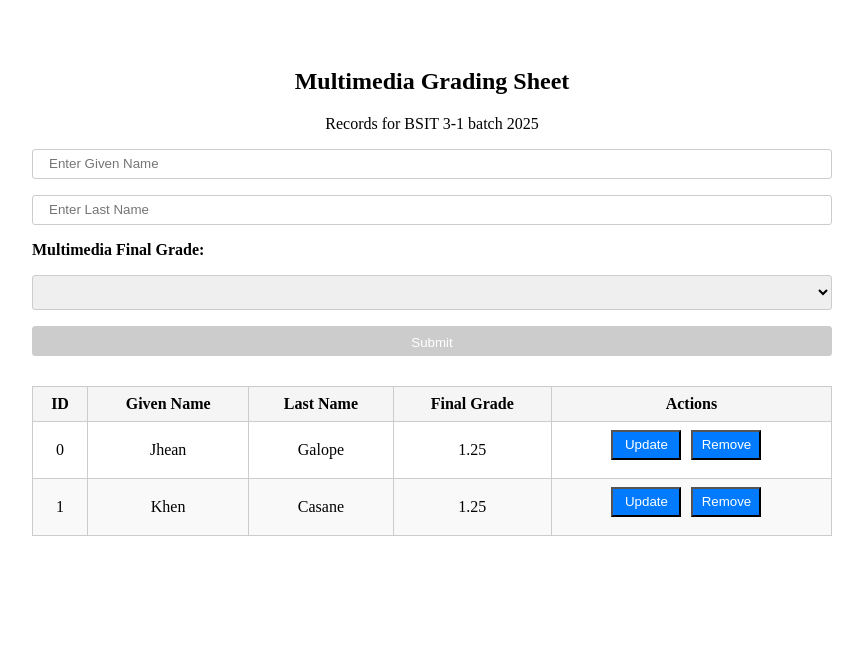
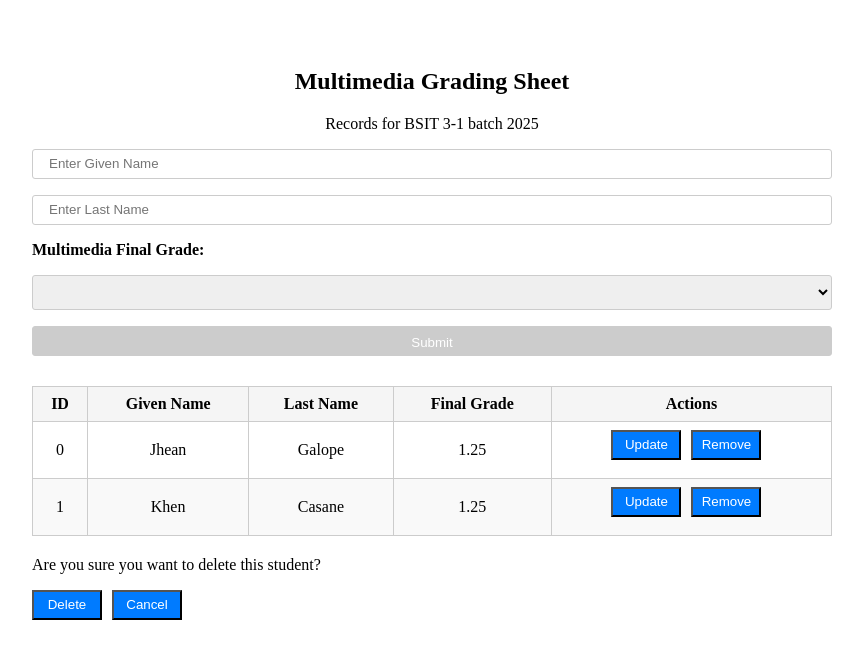
Before and after one commit to PUP-BSIT/exercise-4-vrzn_appdev, an Angular app: page / in a window 1280 px wide. Shown: the top 658 px of the page, without its empty margins (208-1071 px from the left). Built offline with nearby package versions, Linux system fonts and the light colour scheme.

Commit message:
Add content for confirmation Deletion

```diff
--- a/src/app/parent/parent.component.html
+++ b/src/app/parent/parent.component.html
@@ -5,10 +5,15 @@
     <p>Records for BSIT 3-1 batch 2025</p>
 </div>
 <div class="input-container">
-    <input type="text" placeholder="Enter Given Name" [(ngModel)]="newStudent.givenName" #givenName="ngModel" required (keypress)="validateInput($event)">
-    <input type="text" placeholder="Enter Last Name" [(ngModel)]="newStudent.lastName" #lastName="ngModel" required (keypress)="validateInput($event)">
+    <input type="text" placeholder="Enter Given Name"
+        [(ngModel)]="newStudent.givenName" #givenName="ngModel"
+        required (keypress)="validateInput($event)">
+    <input type="text" placeholder="Enter Last Name"
+        [(ngModel)]="newStudent.lastName" #lastName="ngModel"
+        required (keypress)="validateInput($event)">
     <label for="finalGrade">Multimedia Final Grade:</label>
-    <select [(ngModel)]="newStudent.finalGrade" #finalGrade="ngModel" required>
+    <select [(ngModel)]="newStudent.finalGrade"
+        #finalGrade="ngModel" required>
         <option value="1.00">1.00</option>
         <option value="1.25">1.25</option>
         <option value="1.5">1.5</option>
@@ -19,7 +24,8 @@
         <option value="3.0">3.0</option>
         <option value="5.0">5.0</option>
     </select>
-    <button (click)="addOrUpdateStudent()" [disabled]="!givenName.valid || !lastName.valid || !finalGrade.valid">
+    <button (click)="addOrUpdateStudent()" [disabled]="!givenName.valid ||
+        !lastName.valid || !finalGrade.valid">
         {{ isUpdating ? 'Save Changes' : 'Submit' }}
     </button>
 </div>
@@ -40,9 +46,19 @@
             <td>{{ student.lastName }}</td>
             <td>{{ student.finalGrade }}</td>
             <td>
-                <button (click)="onUpdate(student.studentId)">Update</button>
-                <button (click)="removeStudent(student.studentId)">Remove</button>
+                <button (click)="onUpdate(student.studentId)"
+                    class="button-update">Update</button>
+                <button (click)="removeStudent(student.studentId)"
+                    class="button-remove">Remove</button>
             </td>
         </tr>
     </tbody>
 </table>
+
+<div id="myModal" class="modal">
+    <div class="modal-content">
+      <p>Are you sure you want to delete this student?</p>
+      <button id="confirmDelete" (click)="confirmDeletion()">Delete</button>
+      <button id="cancelDelete" (click)="closeModal()">Cancel</button>
+    </div>
+  </div>
```
